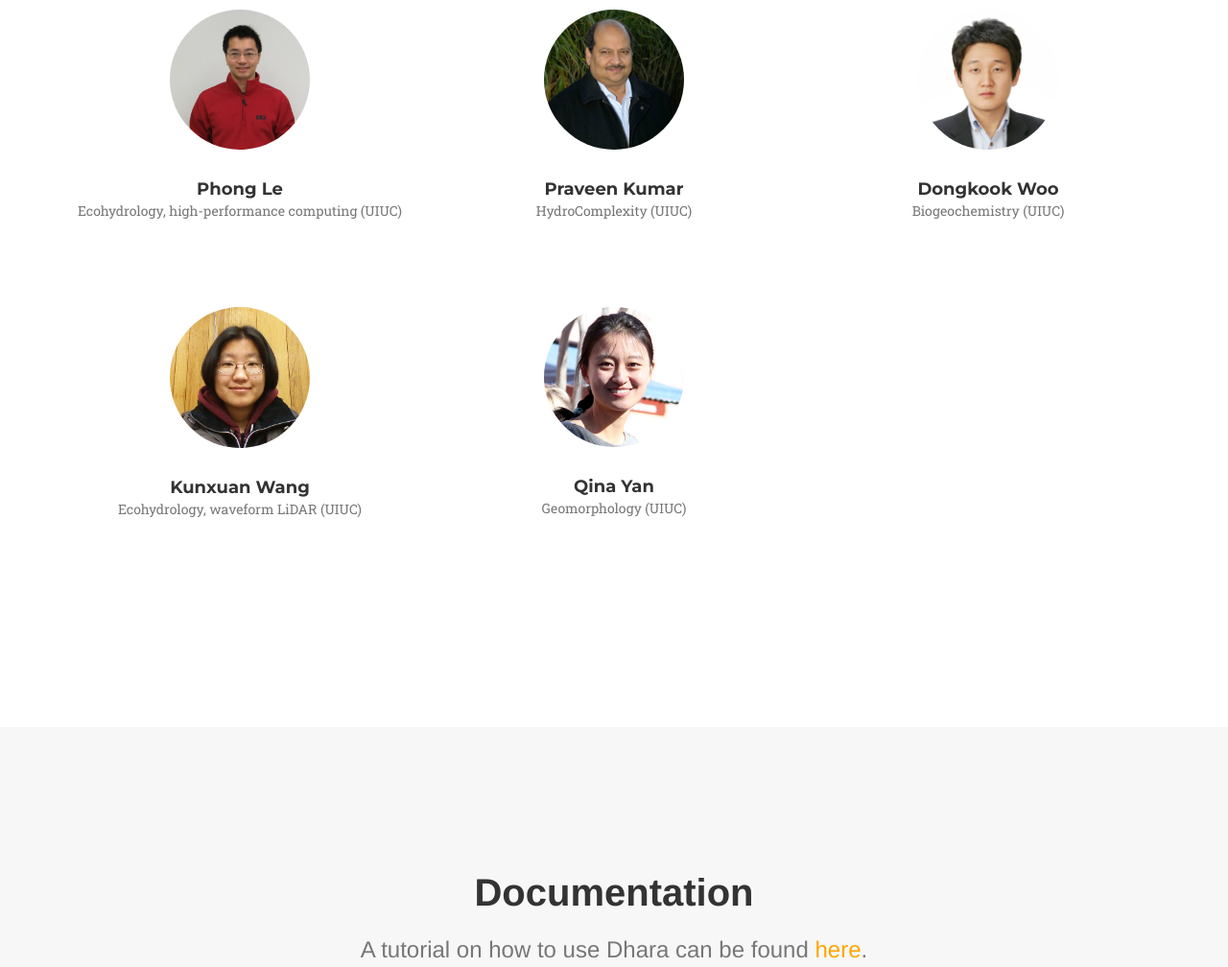
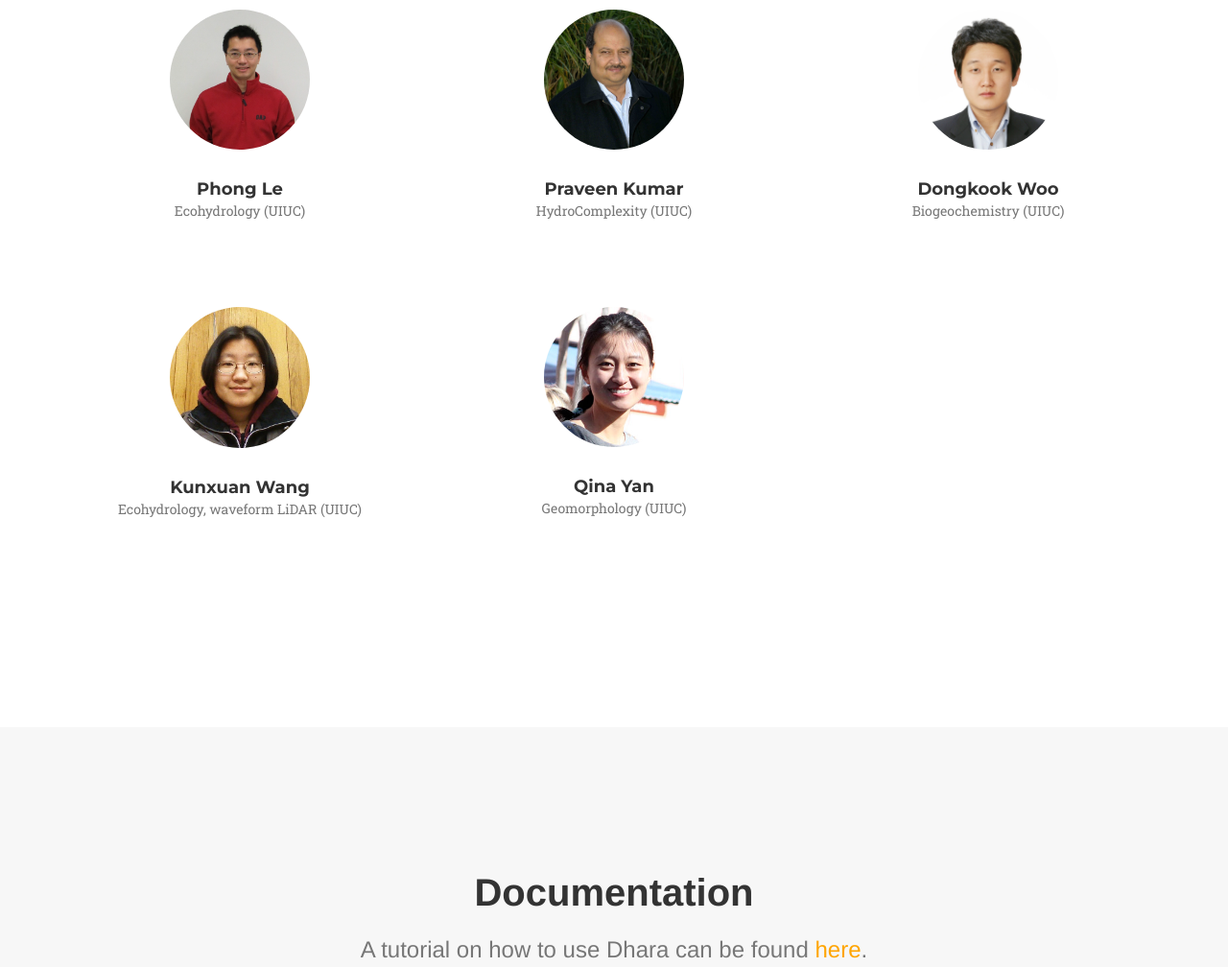
Before and after one commit to HydroComplexity/Dhara, a website: page index.html in a window 1280 px wide. Shown: the part 2928-3936 px from the top of the page at 96% size. Drawn offline with nearby package versions, Linux system fonts and the light colour scheme; a web font is replaced by a local one.

```diff
--- a/index.html
+++ b/index.html
@@ -229,7 +229,7 @@
                     <div class="team-member">
                         <img src="img/team/Phong_Le.png" class="img-responsive img-circle" alt="">
                         <h4>Phong Le</h4>
-                        <p class="text-muted">Ecohydrology, high-performance computing (UIUC)</p>
+                        <p class="text-muted">Ecohydrology (UIUC)</p>
                     </div>
                 </div>
                 <div class="col-sm-4">
```
